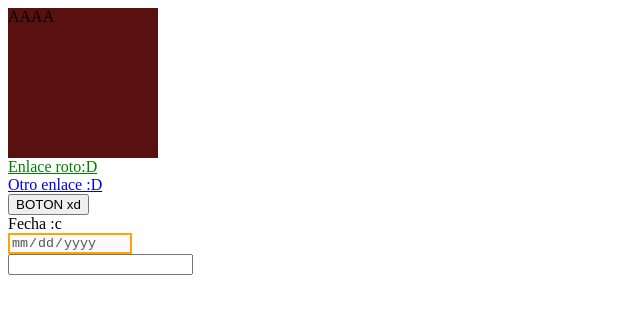
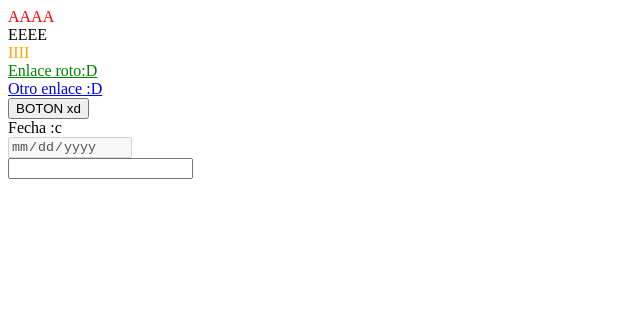
Before and after one commit to chunguslol/css_1, a plain HTML site: page index.html in a window 1280 px wide. Shown: the whole page, without its empty margins (0-640 px from the left). Drawn offline with Linux system fonts and the light colour scheme.

Commit message:
4 commit

```diff
--- a/css/estilos.css
+++ b/css/estilos.css
@@ -8,37 +8,40 @@ p{
 div{
     background-color: rgb(186, 19, 44);
 } */
-.caja1 {
+/* .caja1{
     width: 150px;
     height: 150px;
     background-color: rgb(89, 17, 16);
 }
 
-/* .caja2 {
-    width: 50px;
-    height: 50px;
+.caja2{
+    width: 250px;
+    height: 250px;
     background-color: #FFA500;
 }
 
-.caja3 {
-    width: 50px;
-    height: 50px;
+.caja3{
+    width: 350px;
+    height: 350px;
     background-color: hsl(30, 100%, 50%);
 } */
 
+.caja1{
+    color: red;
+}
 
-#foo {
+#foo{
     color: orange;
 }
 
-a[title] {
-    color: green;
+a[title]{
+    color:green;
 }
 
-button:hover {
+button:hover{
     background-color: aquamarine;
 }
 
-input:disabled {
-    border: 2px solid orange;
+input:disabled{
+    border: 2px solid orange;
 }
--- a/index.html
+++ b/index.html
@@ -19,8 +19,8 @@
         delectus labore rerum, eos est nulla consectetur saepe doloremque ut consequuntur sed voluptatibus quod earum?
     </p> -->
     <div class="caja1">AAAA</div>
-    <!-- <div class="caja2">EEEE</div>
-    <div class="caja3" id="foo">IIII</div> -->
+    <div class="caja2">EEEE</div>
+    <div class="caja3" id="foo">IIII</div>
     <a href="#" title="mi*titulo">Enlace roto:D</a>
     <br>
     <a href="#">Otro enlace :D</a>
```
